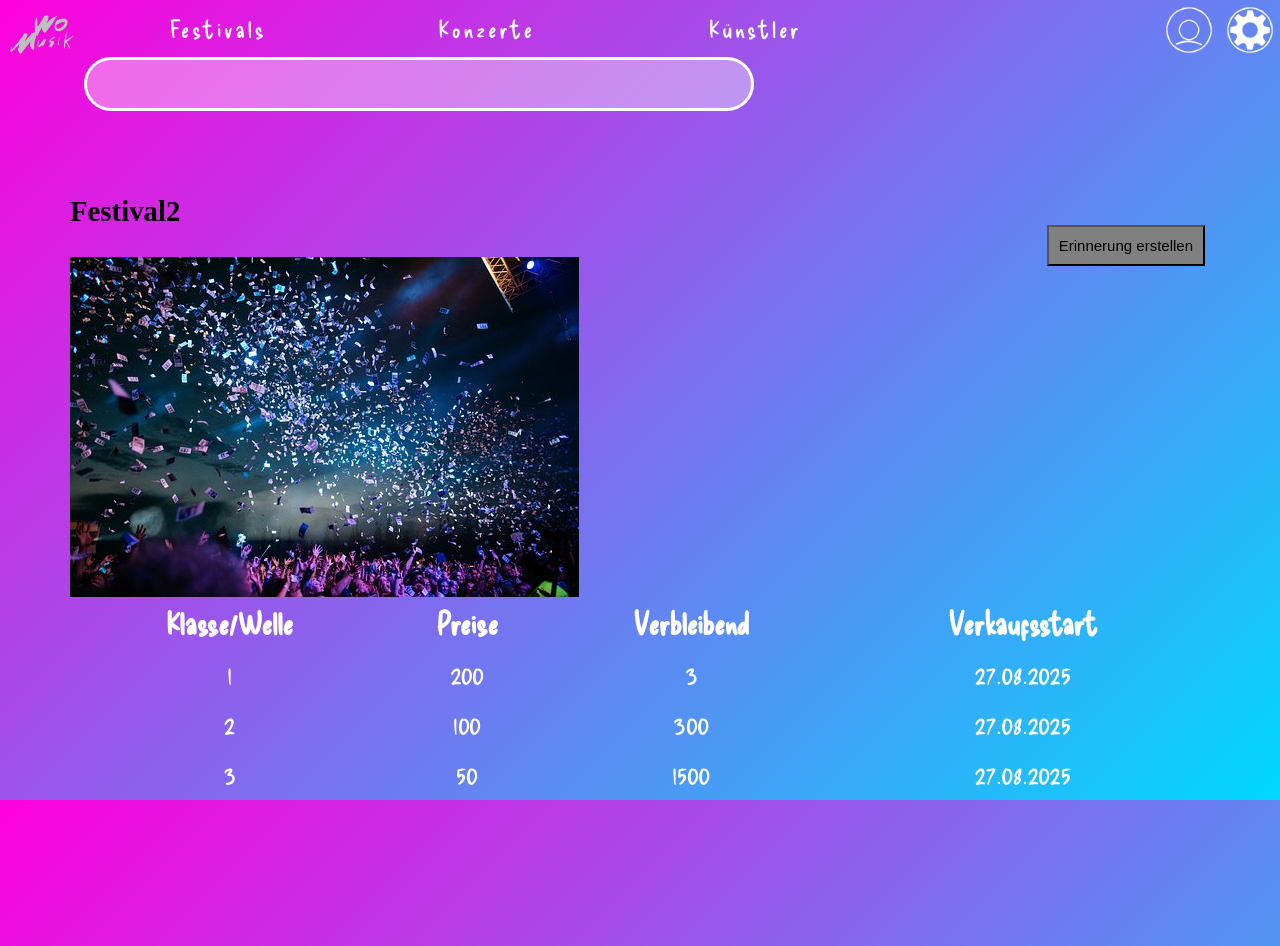
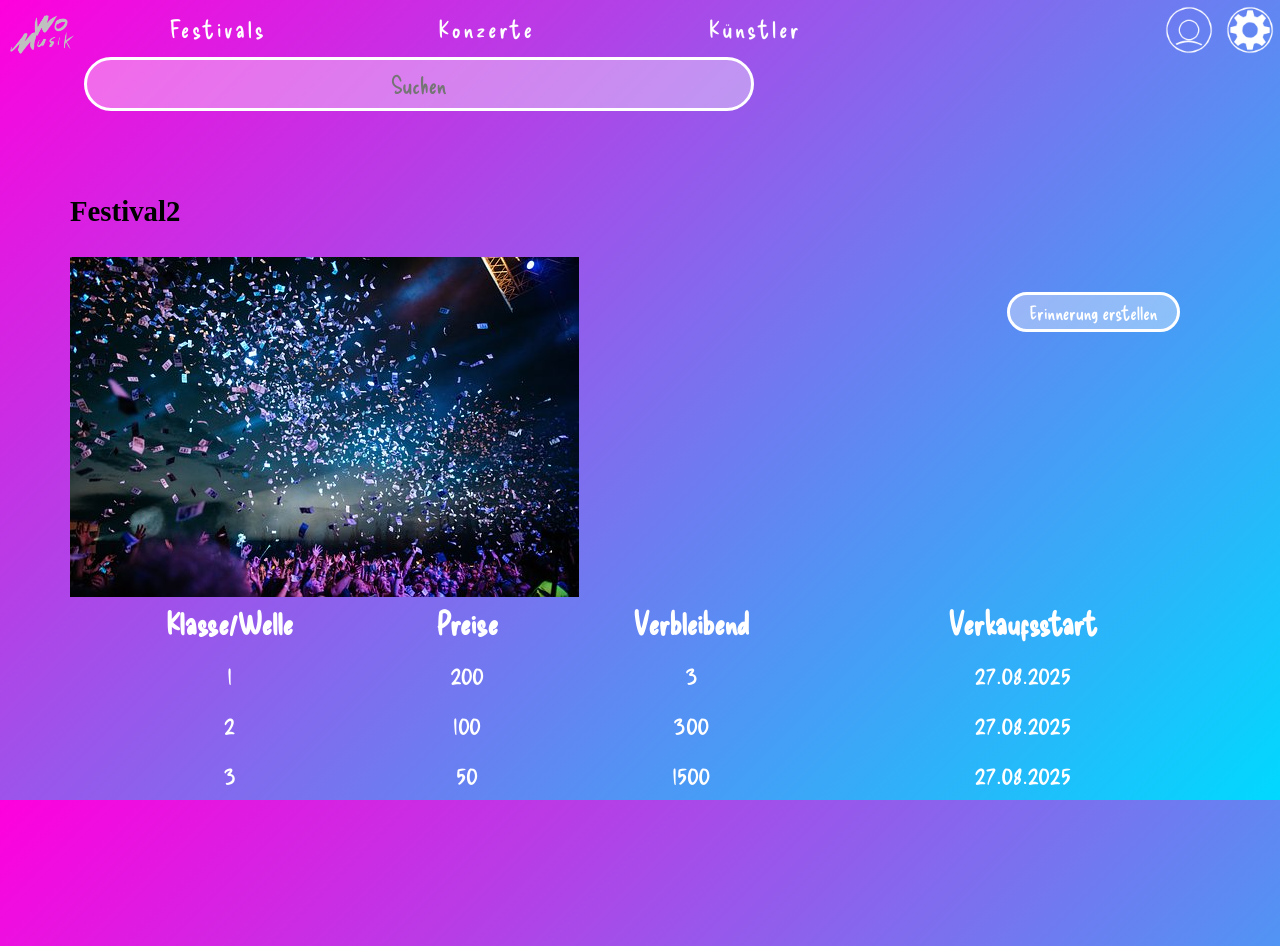
Before and after one commit to ElGiaf/Webanwendungen2, a plain HTML site: page Website/FEstival2.html in a window 1280 px wide. Drawn offline with Linux system fonts and the light colour scheme.

Commit message:
Festival fix

```diff
--- a/Website/FEstival2.html
+++ b/Website/FEstival2.html
@@ -19,7 +19,7 @@
 				<li><a href="#">Konzerte</a></li>
 				<li><a href="#">Künstler</a></li>
 			</ul>
-			<input type="text">
+			<input type="text" placeholder="Suchen">
 		</nav>
 	</header>
     <main>
--- a/Website/Style.css
+++ b/Website/Style.css
@@ -129,9 +129,10 @@ dd::after {
 
 #erinnerung{
     text-align: center;
-    padding: 10px;
-    font-size: 15px;
-    background-color: gray;
+    /*padding: 10px;
+
+    background-color: gray;*/
+    font-size: 1em;
     position: fixed;
     top:15em;
     right:5em;
@@ -152,6 +153,16 @@ main {
     overflow-y: scroll;
     /*background-color: rgba(0, 0, 0, 0.432);*/
 }
+button{
+    font-family:Delicious_Handrawn;
+    font-size: 1.6em;
+    margin: .2em .2em .2em 0;
+    padding: .3em 1em;
+    border: #fff solid 3px;
+    border-radius: 1.5em;
+    background-color: #ffffff5f;
+    color: #fff;
+}
 .input{
     /*display: flex;
     justify-content: center;*/
@@ -161,14 +172,7 @@ main {
 }
 .input button{
     width: 100%;
-    font-family:Delicious_Handrawn;
-    font-size: 1.6em;
-    margin: .2em .2em .2em 0;
-    padding: .3em 1em;
-    border: #fff solid 3px;
-    border-radius: 1.5em;
-    background-color: #ffffff5f;
-    color: #fff;
+
 }
 .input input{
     margin: .2em .2em .2em 0;
```
Also changed, not shown: Website/Festival1.html (+1 -1 lines), Website/Festival3.html (+1 -1 lines), Website/Festival4.html (+1 -1 lines).
